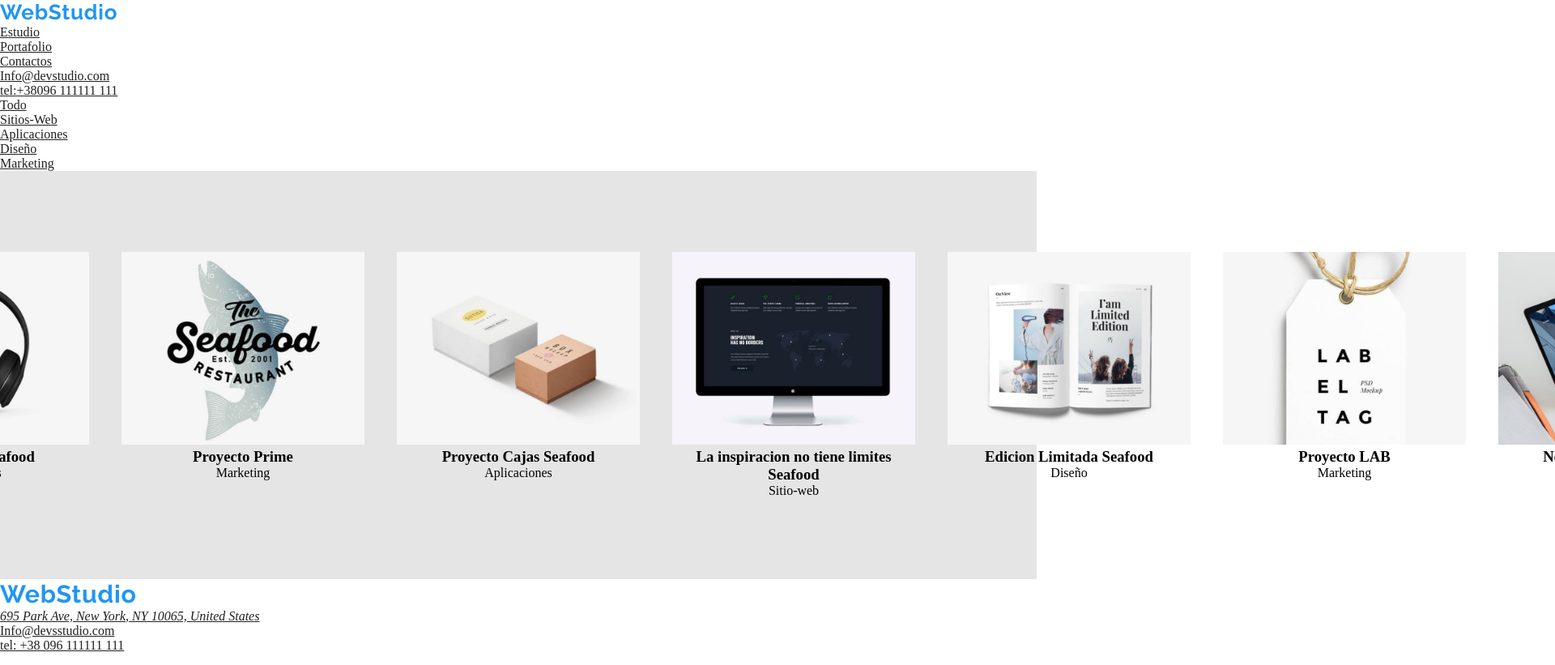
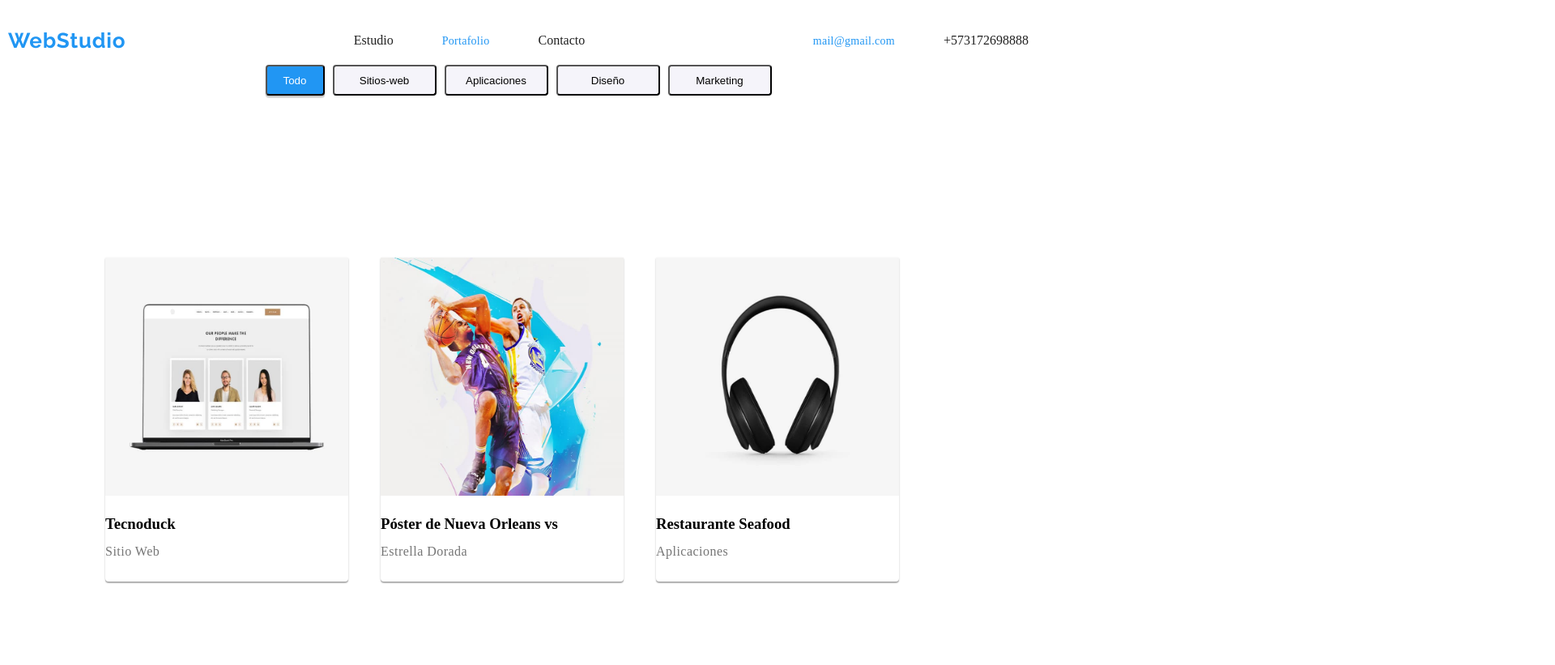
Before and after one commit to AndersonVerano/goit-markup-hw-01, a plain HTML site: page portafolio.html in a window 1280 px wide. Shown: the top 821 px of the page at 81% size, 1920 px wide, since content can reach past the window. Drawn offline with Linux system fonts and the light colour scheme.

Commit message:
Actualizacion

```diff
--- /dev/null
+++ b/css/styles.portolio.css
@@ -0,0 +1,173 @@
+* {
+  margin: 0;
+  padding: 0;
+  box-sizing: border-box;
+}
+.body {
+  width: 1600px;
+  height: 1880px;
+  /*width: 100%;
+  height: 252px;*/
+  font-family: 'roboto', 'Arial', sans-serif;
+  background-color: #ffffff;
+  background-color: #b66565;
+  color: #111010;
+  font-size: 14px;
+  letter-spacing: 0.03em;
+  line-height: 1.19;
+}
+.header {
+  background-color: #ffffff;
+  width: 100%;
+
+  height: 80px;
+  margin: 0 auto;
+  padding: 10px;
+}
+a {
+  color: #212121;
+}
+a:hover {
+  color: #2196f3;
+}
+
+.logo {
+  font-family: 'Raleway';
+  font-style: normal;
+  font-weight: 700;
+  font-size: 26px;
+  line-height: 1.19;
+  text-align: start;
+  letter-spacing: 0.03em;
+  color: #2196f3;
+  text-decoration: none;
+}
+.underlined {
+  text-decoration: none;
+}
+.nav {
+  background-color: #ffffff;
+  margin: 0 auto;
+  display: flex;
+  align-items: center;
+  justify-content: space-between;
+  height: 80px;
+}
+.nav-menu {
+  display: flex;
+  text-decoration: none;
+  gap: 60px;
+  list-style: none;
+}
+.nav-blue {
+  font-style: normal;
+  font-weight: 500;
+  font-size: 14px;
+  line-height: 16px;
+  letter-spacing: 0.02em;
+  color: #2196f3;
+}
+
+.nav-contacts {
+  display: flex;
+  text-decoration: none;
+  gap: 60px;
+  list-style: none;
+}
+.color-letter {
+  color: #ffffff;
+}
+.Porfolio-buttons {
+  display: flex;
+  justify-content: center;
+  gap: 10px;
+  list-style: none;
+}
+.button-porfolio-all {
+  width: 73px;
+  height: 38px;
+  left: calc(50% - 73px / 2 - 268.5px);
+  top: calc(50% - 38px / 2 - 735px);
+  background: #2196f3;
+  /* shadow-middle */
+
+  box-shadow: 0px 3px 1px rgba(0, 0, 0, 0.1), 0px 1px 2px rgba(0, 0, 0, 0.08),
+    0px 2px 2px rgba(0, 0, 0, 0.12);
+  border-radius: 4px;
+}
+.buttons-porfolio {
+  width: 128px;
+  height: 38px;
+  left: calc(50% - 128px / 2 - 160px);
+  top: calc(50% - 38px / 2 - 735px);
+
+  background: #f5f4fa;
+  border-radius: 4px;
+}
+.box-style {
+  background: #ffffff;
+  height: 400px;
+
+  box-shadow: 0px 1px 3px rgba(0, 0, 0, 0.12), 0px 1px 1px rgba(0, 0, 0, 0.14),
+    0px 2px 1px rgba(0, 0, 0, 0.2);
+  border-radius: 0px 0px 4px 4px;
+  vertical-align: baseline;
+}
+.space {
+  padding-top: 2%;
+  line-height: 50px;
+  text-align: start;
+}
+.style-letter {
+  font-style: normal;
+  font-weight: 400;
+  font-size: 16px;
+  line-height: 1.187;
+  text-align: left;
+
+  letter-spacing: 0.03em;
+  color: #757575;
+}
+.team {
+  background-color: #ffffff;
+  padding: 100px;
+  text-align: center;
+  display: flex;
+  flex-direction: row;
+  align-content: center;
+  justify-content: center;
+  gap: 40px;
+  list-style: none;
+}
+
+.footer {
+  width: 100%;
+  height: 252px;
+}
+.footer2 {
+  background-color: #2f303a;
+  border: 500px;
+  list-style: none;
+}
+.color-footer {
+  font-style: normal;
+  font-weight: 400;
+  font-size: 14px;
+  line-height: 1.71;
+  /* or 171% */
+
+  letter-spacing: 0.03em;
+  text-decoration: none;
+  color: rgba(255, 255, 255, 0.6);
+}
+.color-address {
+  font-style: normal;
+  font-weight: 400;
+  font-size: 14px;
+  line-height: 1.714;
+  /* or 171% */
+  text-decoration: none;
+  letter-spacing: 0.03em;
+
+  color: #ffffff;
+}
--- a/portafolio.html
+++ b/portafolio.html
@@ -14,99 +14,204 @@
       rel="stylesheet"
     />
 
-    <link rel="stylesheet" href="./css/styles.css" />
+    <link rel="stylesheet" href="./css/styles.portolio.css" />
   </head>
   <body>
-    <header>
-      <a class="link logo" href="index.html"> WebStudio</a>
-      <nav>
-        <ul>
-          <li><a class="link headers" href="index.html">Estudio</a></li>
-          <li><a class="link current" href="portafolio.html">Portafolio</a></li>
-          <li><a class="link headers" href="index.html">Contactos</a></li>
-        </ul>
-        <ul>
+    <header class="header">
+      <nav class="nav">
+        <h1><a href="./index.html" class="logo">WebStudio</a></h1>
+        <ul class="nav-menu">
           <li>
-            <a class="link" href="mailto:@devsturio.com">Info@devstudio.com</a>
+            <a href="./index.html" class="underlined">Estudio</a>
           </li>
           <li>
-            <a class="link" href="tel">tel:+38096 111111 111</a>
+            <a href="./portafolio.html" class="underlined nav-blue"
+              >Portafolio</a
+            >
           </li>
+          <li><a href="./portafolio.html" class="underlined">Contacto</a></li>
+        </ul>
+        <ul class="nav-contacts">
+          <li><a href="#" class="underlined nav-blue">mail@gmail.com</a></li>
+          <li><a href="#" class="underlined">+573172698888</a></li>
         </ul>
       </nav>
     </header>
     <main>
-      <ul>
-        <li><a class="link" href="Todo">Todo</a></li>
-        <li><a class="link" href="SitiosWeb">Sitios-Web</a></li>
-        <li><a class="link" href="Aplicaciones">Aplicaciones</a></li>
-        <li><a class="link" href="Diseño">Diseño</a></li>
-        <li><a class="link" href="Marketing">Marketing</a></li>
-      </ul>
       <section>
-        <ul class="img-container team">
-          <li>
-            <img src="./images/image8.jpg" alt="image8" width="300" />
-            <h3>Tecnoduck</h3>
-            <p>Sitio-web</p>
-          </li>
-          <li>
-            <img src="./images/image9.jpg" alt="image9" width="300" />
-            <h3>Poster de Nueva Orleans vs Estrella Dorada</h3>
-            <p>Diseño</p>
-          </li>
-          <li>
-            <img src="./images/image10.jpg" alt="imagen10" width="300" />
-            <h3>Restaurante Seafood</h3>
-            <p>Aplicaciones</p>
-          </li>
-          <li>
-            <img src="./images/image11.jpg" alt="image11" width="300" />
-            <h3>Proyecto Prime</h3>
-            <p>Marketing</p>
-          </li>
-          <li>
-            <img src="./images/image12.jpg" alt="image12" width="300" />
-            <h3>Proyecto Cajas Seafood</h3>
-            <p>Aplicaciones</p>
-          </li>
-          <li>
-            <img src="./images/image13.jpg" alt="image13" width="300" />
-            <h3>La inspiracion no tiene limites Seafood</h3>
-            <p>Sitio-web</p>
-          </li>
-          <li>
-            <img src="./images/image14.jpg" alt="image14" width="300" />
-            <h3>Edicion Limitada Seafood</h3>
-            <p>Diseño</p>
-          </li>
-          <li>
-            <img src="./images/image15.jpg" alt="image15" width="300" />
-            <h3>Proyecto LAB</h3>
-            <p>Marketing</p>
-          </li>
-          <li>
-            <img src="./images/image16.jpg" alt="image16" width="300" />
-            <h3>Negocio en Crecimiento</h3>
-            <p>Aplicaciones</p>
-          </li>
-        </ul>
+        <nav>
+          <ul class="Porfolio-buttons">
+            <li>
+              <a href="#"
+                ><button class="button-porfolio-all color-letter">
+                  Todo
+                </button></a
+              >
+            </li>
+            <li>
+              <a href="#"
+                ><button class="buttons-porfolio">Sitios-web</button></a
+              >
+            </li>
+            <li>
+              <a href="#"></a
+              ><button class="buttons-porfolio">Aplicaciones</button>
+            </li>
+            <li>
+              <a href="#"></a><button class="buttons-porfolio">Diseño</button>
+            </li>
+            <li>
+              <a href="#"></a
+              ><button class="buttons-porfolio">Marketing</button>
+            </li>
+          </ul>
+        </nav>
+      </section>
+      <section class="team">
+        <div>
+          <ul class="team">
+            <li>
+              <article class="box-style">
+                <img
+                  src="./images/Image8.jpg"
+                  alt="Image8"
+                  width="300"
+                  height="294px"
+                />
+                <h3 class="space">Tecnoduck</h3>
+                <p class="style-letter">Sitio Web</p>
+              </article>
+            </li>
+            <li>
+              <article class="box-style">
+                <img
+                  src="./images/Image9.jpg"
+                  alt="Image9"
+                  width="300"
+                  height="294px"
+                />
+                <h3 class="space">Póster de Nueva Orleans vs</h3>
+                <p class="style-letter">Estrella Dorada</p>
+              </article>
+            </li>
+
+            <li>
+              <article class="box-style">
+                <img
+                  src="./images/Image10.jpg"
+                  alt="Image10"
+                  width="300"
+                  height="294px"
+                />
+                <h3 class="space">Restaurante Seafood</h3>
+                <p class="style-letter">Aplicaciones</p>
+              </article>
+            </li>
+            <li></li>
+          </ul>
+        </div>
+      </section>
+
+      <section class="team">
+        <div>
+          <ul class="team">
+            <li>
+              <article class="box-style">
+                <img
+                  src="./images/Image11.jpg"
+                  alt="Image11"
+                  width="300"
+                  height="294px"
+                />
+                <h3 class="space">Proyecto Prime</h3>
+                <p class="style-letter">Marketing</p>
+              </article>
+            </li>
+            <li>
+              <article class="box-style">
+                <img
+                  src="./images/Image12.jpg"
+                  alt="Image12"
+                  width="300"
+                  height="294px"
+                />
+                <h3 class="space">Proyecto Cajas</h3>
+                <p class="style-letter">Aplicaciones</p>
+              </article>
+            </li>
+
+            <li>
+              <article class="box-style">
+                <img
+                  src="./images/Image13.jpg"
+                  alt="Image13"
+                  width="300"
+                  height="294px"
+                />
+                <h3 class="space">La inspiración no tiene límites</h3>
+                <p class="style-letter">Sitio-web</p>
+              </article>
+            </li>
+            <li></li>
+          </ul>
+        </div>
+      </section>
+      <section class="team">
+        <div>
+          <ul class="team">
+            <li>
+              <article class="box-style">
+                <img
+                  src="./images/Image14.jpg"
+                  alt="Image14"
+                  width="300"
+                  height="294px"
+                />
+                <h3 class="space">Edición Limitada</h3>
+                <p class="style-letter">Diseño</p>
+              </article>
+            </li>
+            <li>
+              <article class="box-style">
+                <img
+                  src="./images/Image15.jpg"
+                  alt="Image15"
+                  width="300"
+                  height="294px"
+                />
+                <h3 class="space">Proyecto LAB</h3>
+                <p class="style-letter">Marketing</p>
+              </article>
+            </li>
+
+            <li>
+              <article class="box-style">
+                <img
+                  src="./images/Image16.jpg"
+                  alt="Image16"
+                  width="300"
+                  height="294px"
+                />
+                <h3 class="space">Negocio en Crecimiento</h3>
+                <p class="style-letter">Aplicaciones</p>
+              </article>
+            </li>
+            <li></li>
+          </ul>
+        </div>
       </section>
     </main>
-    <footer>
-      <a class="logo link" href="webStudio"><h3>WebStudio</h3></a>
-      <a class="link" href="adress"
-        ><address>695 Park Ave, New York, NY 10065, United States</address></a
-      >
-      <ul>
+
+    <footer class="footer">
+      <ul class="footer2">
+        <span class="logo">WebStudio</span>
         <li>
-          <a class="link" href="mailto:Info@devstudio.com"
-            >Info@devsstudio.com</a
+          <a href="address" class="color-address"
+            >Calz. Ticomán 500, Ciudad de México, CDMX, México</a
           >
         </li>
-        <li>
-          <a class="link" href="tel">tel: +38 096 111111 111</a>
-        </li>
+        <li><a href="phone" class="color-footer">+52 55 5529 6000</a></li>
+        <li><a href="mail" class="color-footer">info@example.com</a></li>
       </ul>
     </footer>
   </body>
```
